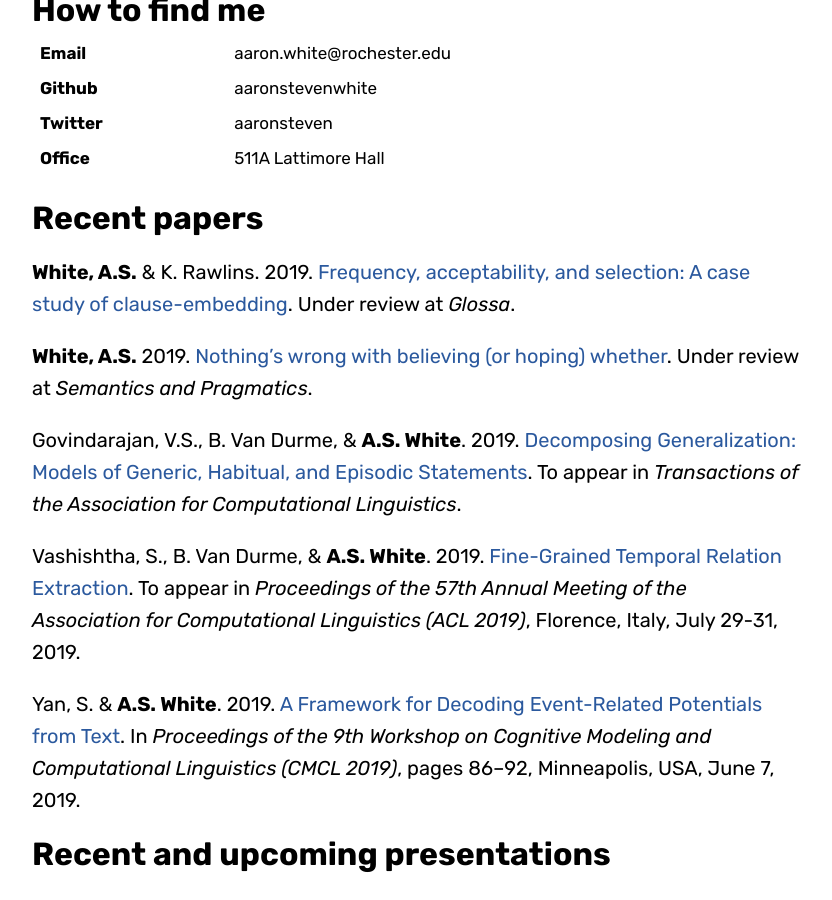
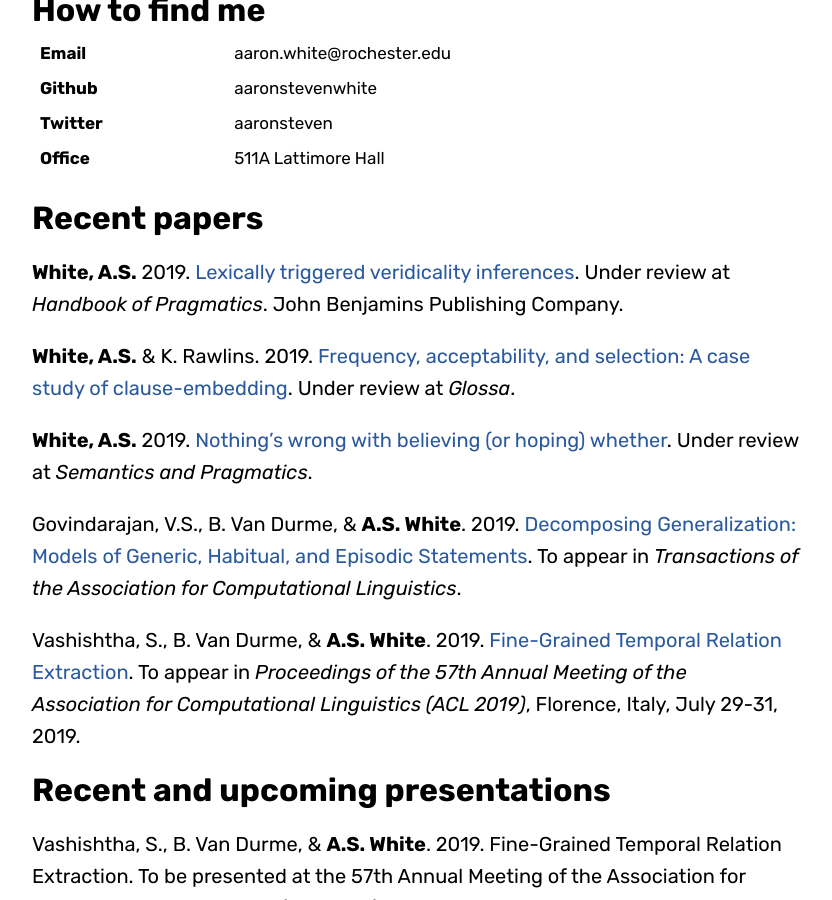
Before and after one commit to JIAXINGUY/aaronstevenwhite.github.io, a Jekyll site: the page built from index.md, in a window 1280 px wide and 900 px high, scrolled down 755 px. Shown: the whole window, without its empty margins (224-1056 px from the left). Built offline with Jekyll 4.4.1, drawn with Linux system fonts in a browser that asks for light colours; some web fonts are replaced.

Commit message:
Adds handook of pragmatics preprint

```diff
--- a/index.md
+++ b/index.md
@@ -22,6 +22,8 @@ I'm an Assistant Professor in the [Department of Linguistics](http://www.sas.roc
 
 # Recent papers
 
+**White, A.S.** 2019. [Lexically triggered veridicality inferences](https://ling.auf.net/lingbuzz/004664/current.pdf). Under review at *Handbook of Pragmatics*. John Benjamins Publishing Company.
+
 **White, A.S.** & K. Rawlins. 2019. [Frequency, acceptability, and selection: A case study of clause-embedding](https://ling.auf.net/lingbuzz/004596/current.pdf). Under review at *Glossa*.
 
 **White, A.S.** 2019. [Nothing's wrong with believing (or hoping) whether](https://ling.auf.net/lingbuzz/004572/current.pdf). Under review at *Semantics and Pragmatics*.
@@ -29,8 +31,6 @@ I'm an Assistant Professor in the [Department of Linguistics](http://www.sas.roc
 Govindarajan, V.S., B. Van Durme, & **A.S. White**. 2019. [Decomposing Generalization: Models of Generic, Habitual, and Episodic Statements](https://arxiv.org/pdf/1901.11429.pdf). To appear in *Transactions of the Association for Computational Linguistics*.
 
 Vashishtha, S., B. Van Durme, & **A.S. White**. 2019. [Fine-Grained Temporal Relation Extraction](https://arxiv.org/pdf/1902.01390.pdf). To appear in *Proceedings of the 57th Annual Meeting of the Association for Computational Linguistics (ACL 2019)*, Florence, Italy, July 29-31, 2019.
-
-Yan, S. & **A.S. White**. 2019. [A Framework for Decoding Event-Related Potentials from Text](https://www.aclweb.org/anthology/W19-2910). In *Proceedings of the 9th Workshop on Cognitive Modeling and Computational Linguistics (CMCL 2019)*, pages 86–92, Minneapolis, USA, June 7, 2019.
 
 # Recent and upcoming presentations
 
```
Also changed, not shown: papers.md (+2 -0 lines).
